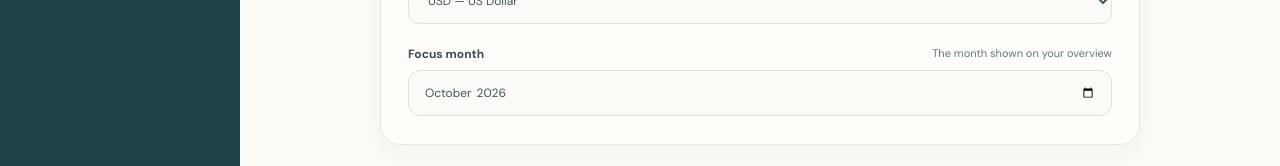
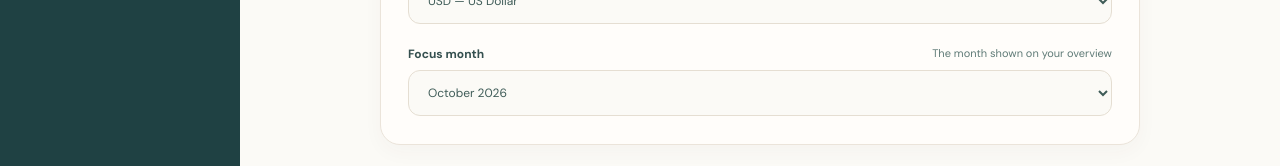
Before and after one commit to emperorfrost17-png/finance-tracker-app, a React (Vite) app: page /settings in a window 1280 px wide. Shown: the part 480-646 px from the top of the page. Built offline with nearby package versions, Linux system fonts and the light colour scheme.

Commit message:
made focus month select options to display only month where there is only transactions

```diff
--- a/src/App.tsx
+++ b/src/App.tsx
@@ -4,6 +4,7 @@ import { SettingsPage } from "./pages/SettingsPage";
 import { BudgetPage } from "./pages/BudgetPage";
 import { AddTransaction } from "./components/AddTransaction";
 import { EditTransaction } from "./components/EditTransaction";
+import { createdDefaultBudgets } from "./components/defaultBudgets";
 import { useState, useEffect } from "react";
 import { Routes, Route } from "react-router";
 import dayjs from "dayjs";
@@ -59,13 +60,18 @@ function App() {
   });
   const [isAddTransactionOpen, setIsAddTransactionOpen] = useState(false);
   const [isEditTransactionOpen, setIsEditTransactionOpen] = useState(false);
-  const [TransactionToEdit, setTransactionToEdit] = useState<Transaction | null>(null);
-  const [showAddedTransactionNotification, setShowAddedTransactionNotification] =
-    useState(false);
+  const [TransactionToEdit, setTransactionToEdit] =
+    useState<Transaction | null>(null);
+  const [
+    showAddedTransactionNotification,
+    setShowAddedTransactionNotification,
+  ] = useState(false);
   const [showEditTransactionNotification, setShowEditTransactionNotification] =
     useState(false);
-  const [showDeleteTransactionNotification, setShowDeleteTransactionNotification] =
-    useState(false);
+  const [
+    showDeleteTransactionNotification,
+    setShowDeleteTransactionNotification,
+  ] = useState(false);
   const [typeFilter, setTypeFilter] = useState<
     "All types" | "Expense" | "Income"
   >("All types");
@@ -79,82 +85,21 @@ function App() {
       return "USD";
     }
   });
-  const createdDefaultBudgets = () => {
-    return [
-      {
-        id: crypto.randomUUID(),
-        name: "Housing",
-        icon: "◎",
-        limit: 2000,
-        remaining: 100,
-        tone: "blue",
-      },
-      {
-        id: crypto.randomUUID(),
-        name: "Food",
-        icon: "▣",
-        limit: 540,
-        remaining: 100,
-        tone: "coral",
-      },
-      {
-        id: crypto.randomUUID(),
-        name: "Transportation",
-        icon: "✦",
-        limit: 180,
-        remaining: 100,
-        tone: "blue",
-      },
 
-      {
-        id: crypto.randomUUID(),
-        name: "Personal Spending",
-        icon: "●",
-        limit: 300,
-        remaining: 100,
-        tone: "lavender",
-      },
-      {
-        id: crypto.randomUUID(),
-        name: "Savings & Investments",
-        icon: "●",
-        limit: 300,
-        remaining: 100,
-        tone: "peach",
-      },
-      {
-        id: crypto.randomUUID(),
-        name: "Healthcare",
-        icon: "●",
-        limit: 300,
-        remaining: 100,
-        tone: "pink",
-      },
-      {
-        id: crypto.randomUUID(),
-        name: "Other",
-        icon: "●",
-        limit: 300,
-        remaining: 100,
-        tone: "blue",
-      },
-      {
-        id: crypto.randomUUID(),
-        name: "Wellness",
-        icon: "✦",
-        limit: 160,
-        remaining: 100,
-        tone: "mint",
-      },
-      {
-        id: crypto.randomUUID(),
-        name: "Entertainment",
-        icon: "●",
-        limit: 100,
-        remaining: 100,
-        tone: "coral",
-      },
-    ];
+  const [focusMonth, setFocusMonth] = useState<string>(() => {
+    const fallback = dayjs().format("YYYY-MM");
+    try {
+      const stored = localStorage.getItem("focusMonth");
+      const parsed = stored ? JSON.parse(stored) : fallback;
+      // Check if the parsed value is in the correct format (YYYY-MM)
+      // If not, return the fallback value
+      return /^\d{4}-\d{2}$/.test(parsed) ? parsed : fallback;
+    } catch {
+      return fallback;
+    }
+  });
+  const handleFocusMonthChange = (newMonth: string) => {
+    setFocusMonth(newMonth);
   };
   const [budgets, setBudgets] = useState<Budget[]>(() => {
     try {
@@ -227,7 +172,8 @@ function App() {
     localStorage.setItem("accountName", JSON.stringify(accountName));
     localStorage.setItem("currency", JSON.stringify(currency));
     localStorage.setItem("budgets", JSON.stringify(budgets));
-  }, [transactions, accountName, currency, budgets]);
+    localStorage.setItem("focusMonth", JSON.stringify(focusMonth));
+  }, [transactions, accountName, currency, budgets, focusMonth]);
 
   return (
     <>
@@ -235,7 +181,9 @@ function App() {
         <AddTransaction
           setAddTransaction={setIsAddTransactionOpen}
           setTransactions={setTransactions}
-          setShowAddedTransactionNotification={setShowAddedTransactionNotification}
+          setShowAddedTransactionNotification={
+            setShowAddedTransactionNotification
+          }
           currency={currency}
         />
       )}
@@ -244,7 +192,9 @@ function App() {
           setEditTransaction={setIsEditTransactionOpen}
           transactionToEdit={TransactionToEdit}
           setTransactions={setTransactions}
-          setShowEditTransactionNotification={setShowEditTransactionNotification}
+          setShowEditTransactionNotification={
+            setShowEditTransactionNotification
+          }
           currency={currency}
         />
       )}
@@ -270,7 +220,9 @@ function App() {
               setTransactions={setTransactions}
               setIsAddTransactionOpen={setIsAddTransactionOpen}
               handleEditTransaction={handleEditTransaction}
-              setShowDeleteTransactionNotification={setShowDeleteTransactionNotification}
+              setShowDeleteTransactionNotification={
+                setShowDeleteTransactionNotification
+              }
               typeFilter={typeFilter}
               categoryFilter={categoryFilter}
               filteredSortedTransactions={filteredSortedTransactions}
@@ -291,6 +243,9 @@ function App() {
               setAccountName={setAccountName}
               currency={currency}
               setCurrency={setCurrency}
+              focusMonth={focusMonth}
+              handleFocusMonthChange={handleFocusMonthChange}
+              transactions={transactions}
             />
           }
         />
--- /dev/null
+++ b/src/components/defaultBudgets.ts
@@ -0,0 +1,77 @@
+export const createdDefaultBudgets = () => {
+    return [
+      {
+        id: crypto.randomUUID(),
+        name: "Housing",
+        icon: "◎",
+        limit: 2000,
+        remaining: 100,
+        tone: "blue",
+      },
+      {
+        id: crypto.randomUUID(),
+        name: "Food",
+        icon: "▣",
+        limit: 540,
+        remaining: 100,
+        tone: "coral",
+      },
+      {
+        id: crypto.randomUUID(),
+        name: "Transportation",
+        icon: "✦",
+        limit: 180,
+        remaining: 100,
+        tone: "blue",
+      },
+
+      {
+        id: crypto.randomUUID(),
+        name: "Personal Spending",
+        icon: "●",
+        limit: 300,
+        remaining: 100,
+        tone: "lavender",
+      },
+      {
+        id: crypto.randomUUID(),
+        name: "Savings & Investments",
+        icon: "●",
+        limit: 300,
+        remaining: 100,
+        tone: "peach",
+      },
+      {
+        id: crypto.randomUUID(),
+        name: "Healthcare",
+        icon: "●",
+        limit: 300,
+        remaining: 100,
+        tone: "pink",
+      },
+      {
+        id: crypto.randomUUID(),
+        name: "Other",
+        icon: "●",
+        limit: 300,
+        remaining: 100,
+        tone: "blue",
+      },
+      {
+        id: crypto.randomUUID(),
+        name: "Wellness",
+        icon: "✦",
+        limit: 160,
+        remaining: 100,
+        tone: "mint",
+      },
+      {
+        id: crypto.randomUUID(),
+        name: "Entertainment",
+        icon: "●",
+        limit: 100,
+        remaining: 100,
+        tone: "coral",
+      },
+    ];
+  };
--- a/src/pages/SettingsPage.tsx
+++ b/src/pages/SettingsPage.tsx
@@ -1,27 +1,47 @@
 import { Sidebar } from "../components/Sidebar";
 import { Header } from "../components/Header";
+import { useNavigate } from "react-router";
 import { useState } from "react";
+import dayjs from "dayjs";
 import "./SettingsPage.css";
+import type { Transaction } from "../App";
 
 interface SettingsPageProps {
   accountName: string;
   setAccountName: (name: string) => void;
   currency: string;
   setCurrency: (currency: string) => void;
+  focusMonth: string;
+  handleFocusMonthChange: (month: string) => void;
+  transactions: Transaction[];
 }
 export function SettingsPage({
   accountName,
   setAccountName,
   currency,
   setCurrency,
+  focusMonth,
+  handleFocusMonthChange,
+  transactions,
 }: SettingsPageProps) {
   const [resetConfirmation, setResetConfirmation] = useState(false);
+  const navigate = useNavigate();
+
   const handleResetData = () => {
     localStorage.clear();
     setResetConfirmation(false);
+    navigate("/");
     window.location.reload();
-    console.log("Data reset");
-  }
+  };
+  const monthOptions = Array.from(
+    new Set([
+      dayjs().format("YYYY-MM"),
+      focusMonth,
+      ...transactions.map((t) => dayjs(t.date).format("YYYY-MM")),
+    ]),
+  )
+    .sort()
+    .reverse(); // newest first
   return (
     <main className="App settings-page">
       <Sidebar />
@@ -80,12 +100,22 @@ export function SettingsPage({
                   <strong>Focus month</strong>
                   <span>The month shown on your overview</span>
                 </div>
-                <input
-                  type="month"
-                  className="settings-value settings-month"
-                  defaultValue="2026-10"
-                  aria-label="Focus month"
-                />
+                <select
+                  className="settings-value settings-select"
+                  aria-label="Select focus month"
+                  value={dayjs(focusMonth).month()}
+                  onChange={(e) =>
+                    handleFocusMonthChange(
+                      dayjs().month(parseInt(e.target.value)).format("YYYY-MM"),
+                    )
+                  }
+                >
+                  {monthOptions.map((month) => (
+                    <option key={month} value={dayjs(month).month()}>
+                      {dayjs(month).format("MMMM YYYY")}
+                    </option>
+                  ))}
+                </select>
               </div>
             </div>
           </section>
@@ -101,15 +131,27 @@ export function SettingsPage({
             {resetConfirmation ? (
               <div className="reset-confirmation">
                 <p>Are you sure you want to reset your data?</p>
-                <button type="button" className="reset-confirmation__confirm" onClick={handleResetData}>
+                <button
+                  type="button"
+                  className="reset-confirmation__confirm"
+                  onClick={handleResetData}
+                >
                   Yes, reset data
                 </button>
-                <button type="button" className="reset-confirmation__cancel" onClick={() => setResetConfirmation(false)}>
+                <button
+                  type="button"
+                  className="reset-confirmation__cancel"
+                  onClick={() => setResetConfirmation(false)}
+                >
                   Cancel
                 </button>
               </div>
             ) : (
-              <button type="button" className="reset-control" onClick={() => setResetConfirmation(true)}>
+              <button
+                type="button"
+                className="reset-control"
+                onClick={() => setResetConfirmation(true)}
+              >
                 <i className="fa-solid fa-rotate-left" aria-hidden="true"></i>
                 <span>Reset data</span>
               </button>
```
